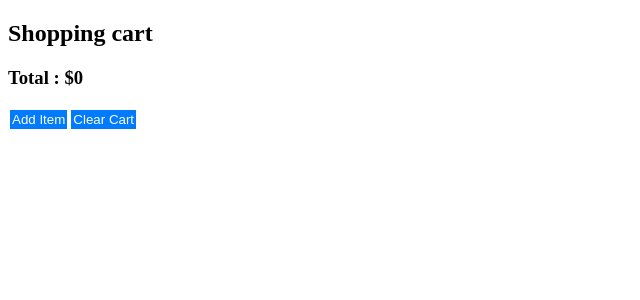
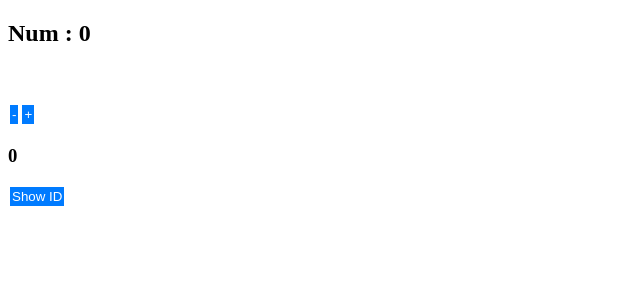
Before and after one commit to mynk-13/react-revision, a React (Vite) app in the folder All Hooks/: page / in a window 1280 px wide. Shown: the top 300 px of the page, without its empty margins (0-640 px from the left). Built offline with nearby package versions, Linux system fonts and the light colour scheme.

Commit message:
UseMemo added

```diff
--- /dev/null
+++ b/All Hooks/src/AllHooksRevision/HookUseMemo.jsx
@@ -0,0 +1,47 @@
+import React, { useEffect, useState , useMemo } from 'react'
+
+const HookUseMemo = () => {
+
+    const [num, setNum]=useState({
+        count:0,
+        id:"abcd",
+    });
+
+    const [show, setShow]=useState(false);
+
+    const handleDecrement=()=>{
+         setNum((prev)=>{return{...prev, count:prev.count-1}});
+    }
+
+    const handleIncrement=()=>{
+        setNum((prev)=>{return{...prev, count:prev.count+1}});
+    }
+
+    useEffect(()=>{
+        console.log("component rendered");
+    },[num]);
+
+    const handleChange=useMemo(()=>{
+
+        console.log("handleChange called");
+
+        for(let i=0; i<1000000000;i++){}
+
+        return num.count*2;
+    },[num]);
+
+  return (
+    <div>
+
+        <h2>Num : {num.count}</h2>
+        {show && <span>Id : {num.id}</span>}
+        <br /><br />
+        <button onClick={handleDecrement}>-</button>
+        <button onClick={handleIncrement}>+</button>
+        <h3>{handleChange}</h3>
+        <button onClick={()=>setShow(prev=>!prev)}>{show? "Hide ID": "Show ID"}</button>
+    </div>
+  )
+}
+
+export default HookUseMemo
--- a/All Hooks/src/App.jsx
+++ b/All Hooks/src/App.jsx
@@ -1,6 +1,7 @@
 import HookUseContext from "./AllHooksRevision/HookUseContext"
 import HookUseEffect from "./AllHooksRevision/HookUseEffect"
 import HookUseLayoutEffect from "./AllHooksRevision/HookUseLayoutEffect"
+import HookUseMemo from "./AllHooksRevision/HookUseMemo"
 import HookUseReducer from "./AllHooksRevision/HookUseReducer"
 import HookUseReducerCart from "./AllHooksRevision/HookUseReducerCart"
 import HookUseRef from "./AllHooksRevision/HookUseRef"
@@ -19,7 +20,8 @@ function App() {
        {/* <HookUseRefvsUseState /> */}
        {/* <HookUseContext /> */}
        {/* <HookUseReducer /> */}
-       <HookUseReducerCart />
+       {/* <HookUseReducerCart /> */}
+       <HookUseMemo />
        </div>
   )
 }
```
